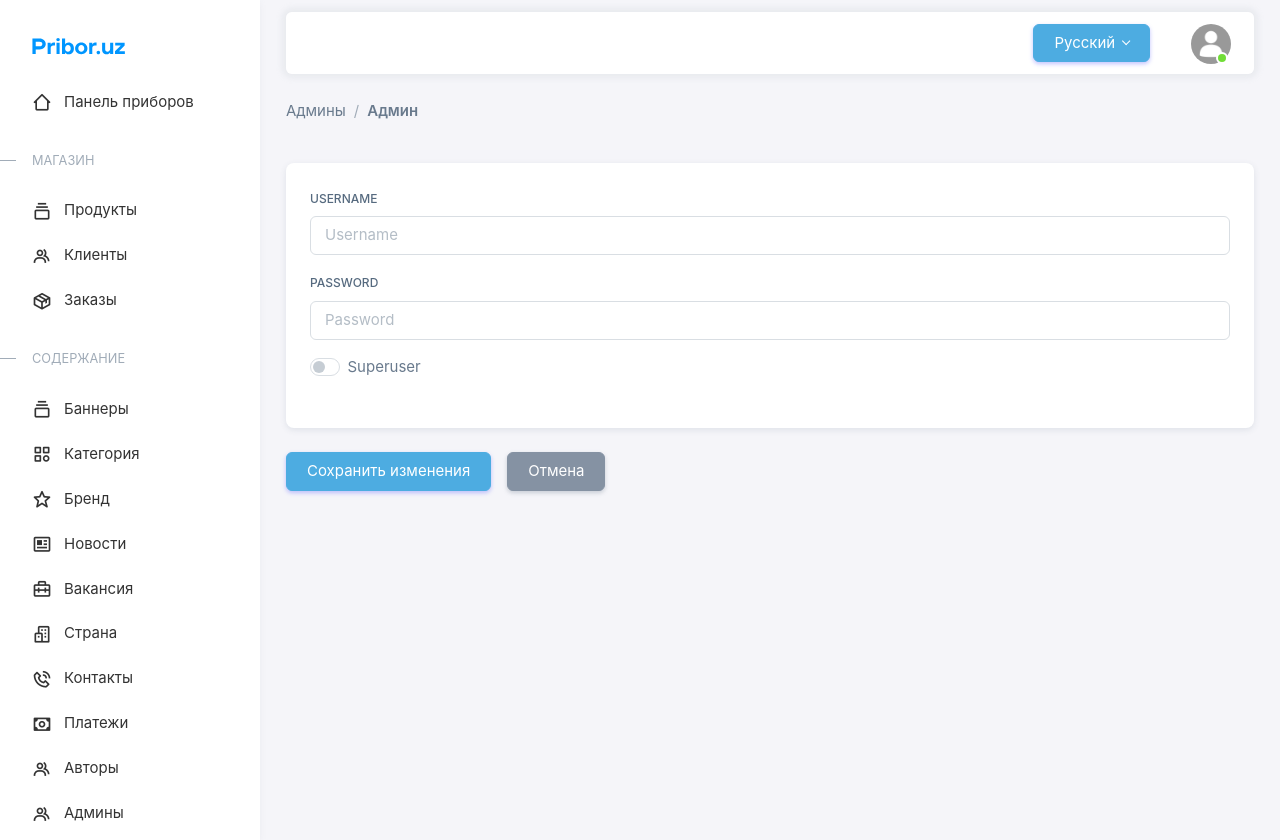
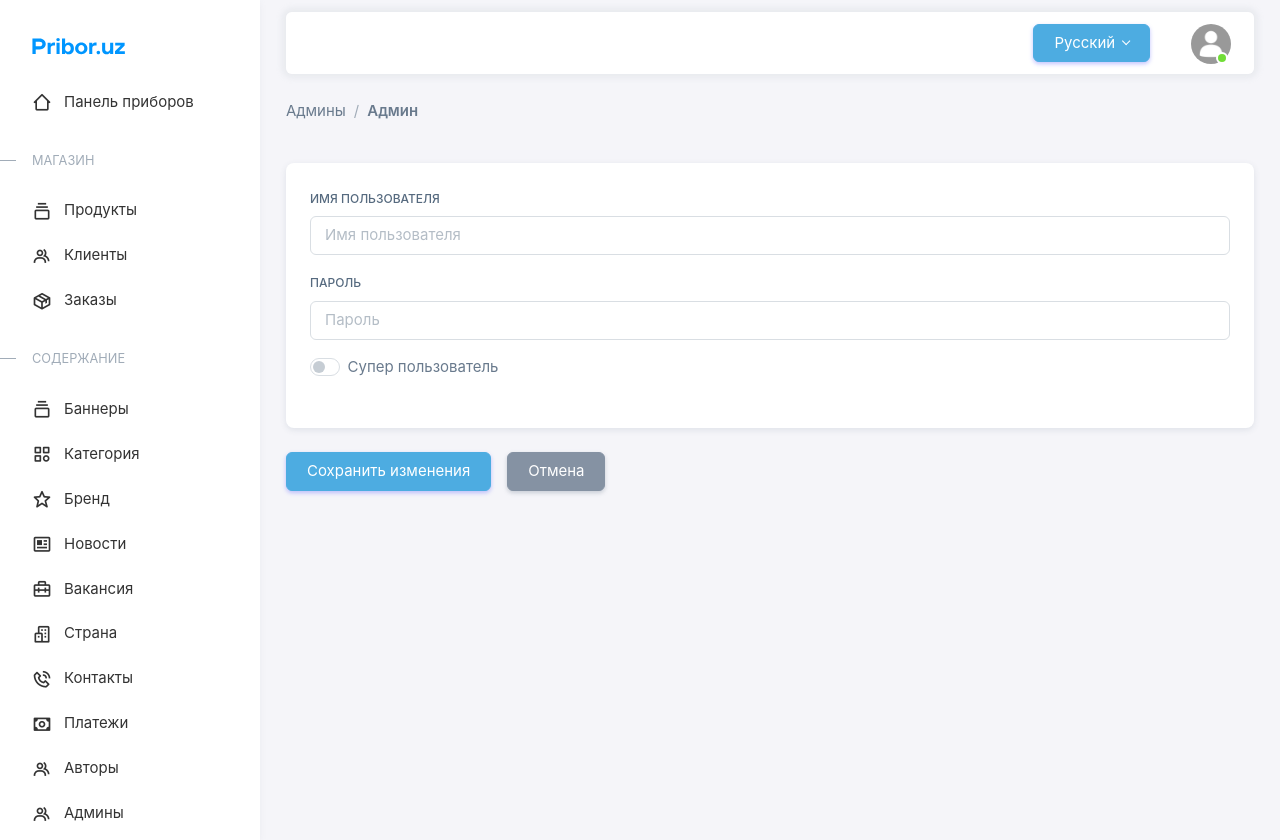
Before and after one commit to SanamKhudoyberdieva/pribor-admin-react, a React (Create React App) app: page /admin/new in a window 1280 px wide. Built offline with nearby package versions, Linux system fonts and the light colour scheme; no server answers; sample sign-in values are in the browser's storage.

Commit message:
delete admin

```diff
--- /dev/null
+++ b/src/api/admin/deleteAdmin.ts
@@ -0,0 +1,5 @@
+import api from '../api';
+
+export const deleteAdmin = async (id: string | undefined) => {
+    return await api.delete(`/api/admin/${id}`);
+}
--- a/src/api/admin/update.ts
+++ b/src/api/admin/update.ts
@@ -2,7 +2,7 @@ import { authState } from '../../store/slices/loginSlice';
 import api from '../api';
 import { ErrorResponse } from "react-router-dom";
 
-export const authAdmin = async (): Promise<authState | ErrorResponse> => {
+export const updateAdmin = async (): Promise<authState | ErrorResponse> => {
   try {
     let res = await api.get("/api/admin/auth");
     return res.data
--- a/src/locales/en/translation.json
+++ b/src/locales/en/translation.json
@@ -80,5 +80,7 @@
     "admins": "Admins",
     "create-admin": "Create admin",
     "username": "Username",
-    "updated-at": "Updated at"
+    "updated-at": "Updated at",
+    "super-user": "Super user",
+    "password": "Password"
 }
--- a/src/locales/ru/translation.json
+++ b/src/locales/ru/translation.json
@@ -80,7 +80,11 @@
     "admins": "Админы",
     "create-admin": "Создать админ",
     "username": "Имя пользователя",
-    "updated-at": "Обновлено в"
+    "updated-at": "Обновлено в",
+    "super-user": "Супер пользователь",
+    "password": "Пароль"
+
+
 
 
 
--- a/src/locales/uz/translation.json
+++ b/src/locales/uz/translation.json
@@ -80,7 +80,11 @@
     "admins": "Adminlar",
     "create-admin": "Admin yaratish",
     "username": "Foydalanuvchi nomi",
-    "updated-at": "Yangilangan"
+    "updated-at": "Yangilangan",
+    "super-user": "Super foydalanuvchi",
+    "password": "Parol"
+
+
 
 
 
--- a/src/pages/admins/[id].tsx
+++ b/src/pages/admins/[id].tsx
@@ -6,6 +6,7 @@ import { setMe } from '../../store/slices/loginSlice';
 import { useDispatch } from 'react-redux';
 import { toast } from 'react-toastify';
 import { useFormik } from 'formik';
+import { deleteAdmin } from '../../api/admin/deleteAdmin';
 
 const Admin = ({ mode }: { mode: string }) => {
   const { id } = useParams();
@@ -13,6 +14,8 @@ const Admin = ({ mode }: { mode: string }) => {
   const dispatch = useDispatch();
   const navigate = useNavigate()
   // const [currUser, setCurrUser] = useState()
+  const [currUser, setCurrUser] = useState<any>(null);
+
 
   const showSuccessMessage = () => {
     toast.success("Admin successfully created !", {
@@ -30,16 +33,31 @@ const Admin = ({ mode }: { mode: string }) => {
     try {
       const res = await getAdmin()
       dispatch(setMe(res.data))
+      setCurrUser(res.data);
     } catch (error) {
       console.log("error createAdmin", error)
       showErrorMessage()
     }
   }
 
+  const DeleteAdmin = async (id: string | undefined) => {
+    try {
+      const res = await deleteAdmin(id)
+      navigate("/admins", { replace: true });
+      toast.success("Admin successfully deleted!", {
+        position: toast.POSITION.TOP_RIGHT,
+      });
+      console.log("admin deleted", res)
+    } catch (error) {
+      console.error('Error deleting admin!', error);
+      showErrorMessage();
+    }
+  };
+
   const formik = useFormik({
     initialValues: {
-      // isSuperuser: mode === "edit" ? currUser.isSuperuser : false,
-      isSuperuser: false,
+      isSuperuser: mode === "edit" ? currUser.isSuperuser : false,
+      // isSuperuser: false,
       password: "",
       username: ""
     },
@@ -61,8 +79,8 @@ const Admin = ({ mode }: { mode: string }) => {
         }
       };
 
-      // const update = async () => { }
-      // mode === "edit" ? update() : create()
+      const update = async () => { }
+      mode === "edit" ? update() : create()
 
       create();
     }
@@ -90,7 +108,8 @@ const Admin = ({ mode }: { mode: string }) => {
 
       <div className="mb-4 d-flex align-items-center justify-content-between">
         {mode === "edit" && <h4 className="fw-bold mb-0">Eshmat</h4>}
-        {mode === "edit" && <button className="btn btn-danger">{t('delete')}</button>}
+        {mode === "edit" && <button className="btn btn-danger" onClick={() => DeleteAdmin(id)} >{t('delete')}</button>
+        }
       </div>
 
       <form onSubmit={formik.handleSubmit}>
@@ -98,24 +117,24 @@ const Admin = ({ mode }: { mode: string }) => {
           <div className="card-body">
             <div className="row g-3 mb-4">
               <div className="col-12">
-                <label className="form-label">Username</label>
+                <label className="form-label">{t('username')}</label>
                 <input
                   type="text"
                   className="form-control"
                   name='username'
                   value={formik.values.username}
                   onChange={formik.handleChange}
-                  placeholder={"Username"}
+                  placeholder={t('username')}
                   aria-describedby="defaultFormControlHelp" />
               </div>
               <div className="col-12">
-                <label className="form-label">Password</label>
+                <label className="form-label">{t('password')}</label>
                 <input type="text"
                   className="form-control"
                   name='password'
                   value={formik.values.password}
                   onChange={formik.handleChange}
-                  placeholder={"Password"}
+                  placeholder={t('password')}
                   aria-describedby="defaultFormControlHelp" />
               </div>
               <div className="col-12">
@@ -127,7 +146,7 @@ const Admin = ({ mode }: { mode: string }) => {
                     onChange={(e) => formik.setFieldValue('isSuperuser', e.target.checked)}
                     id="visibilitySwitch"
                   />
-                  <label className="form-check-label">Superuser</label>
+                  <label className="form-check-label">{t('super-user')}</label>
                 </div>
               </div>
             </div>
--- a/src/pages/admins/index.tsx
+++ b/src/pages/admins/index.tsx
@@ -53,7 +53,7 @@ const Admins = () => {
                 <th scope="col">{t('username')}</th>
                 <th scope="col">{t('created-at')}</th>
                 <th scope="col">{t('updated-at')}</th>
-                <th scope="col">{t('visibility')}</th>
+                <th scope="col">{t('super-user')}</th>
                 <th scope="col">{t('actions')}</th>
               </tr>
             </thead>
@@ -68,9 +68,10 @@ const Admins = () => {
                     <td>{formattedCreatedAt}</td>
                     <td>{formattedUpdatedAt}</td>
                     <td>
-                      <div className="badge badge-center rounded-pill bg-label-danger">
-                        <i className='bx bx-x-circle'></i>
-                      </div>
+                      {
+                        x.isSuperuser == true ? <div className="badge badge-center rounded-pill bg-label-success"><i className='bx bx-check-circle'></i></div> : <div className="badge badge-center rounded-pill bg-label-danger"><i className='bx bx-x-circle'></i></div>
+                      }
+
                     </td>
                     <td>
                       <Link to={`/admin/${x.id}/edit`} className="btn btn-success">{t('edit')}</Link>
```
